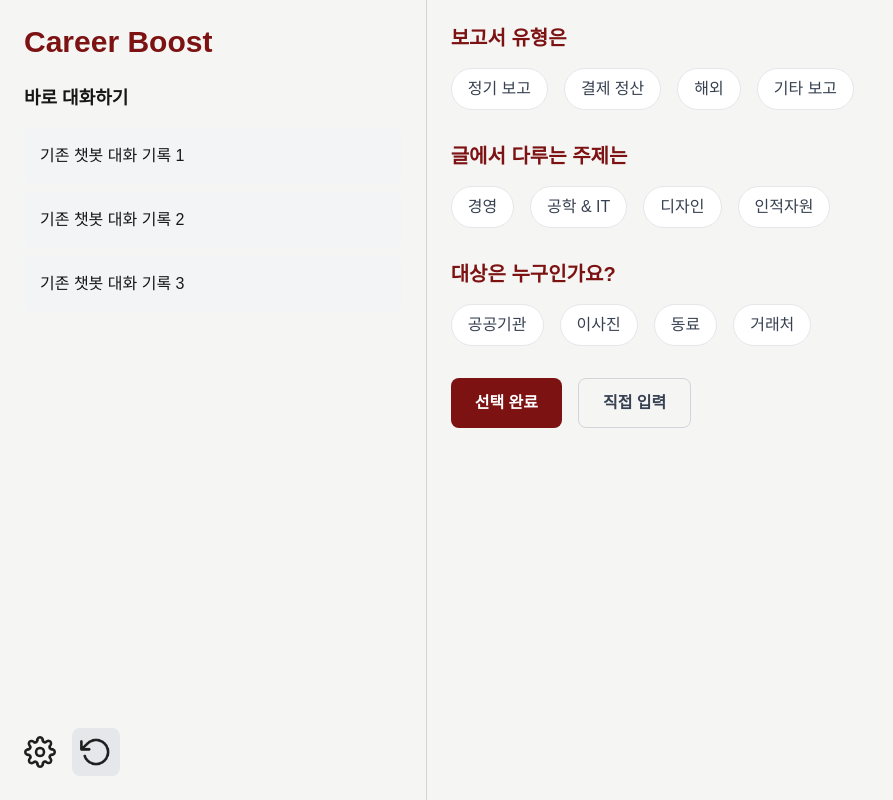
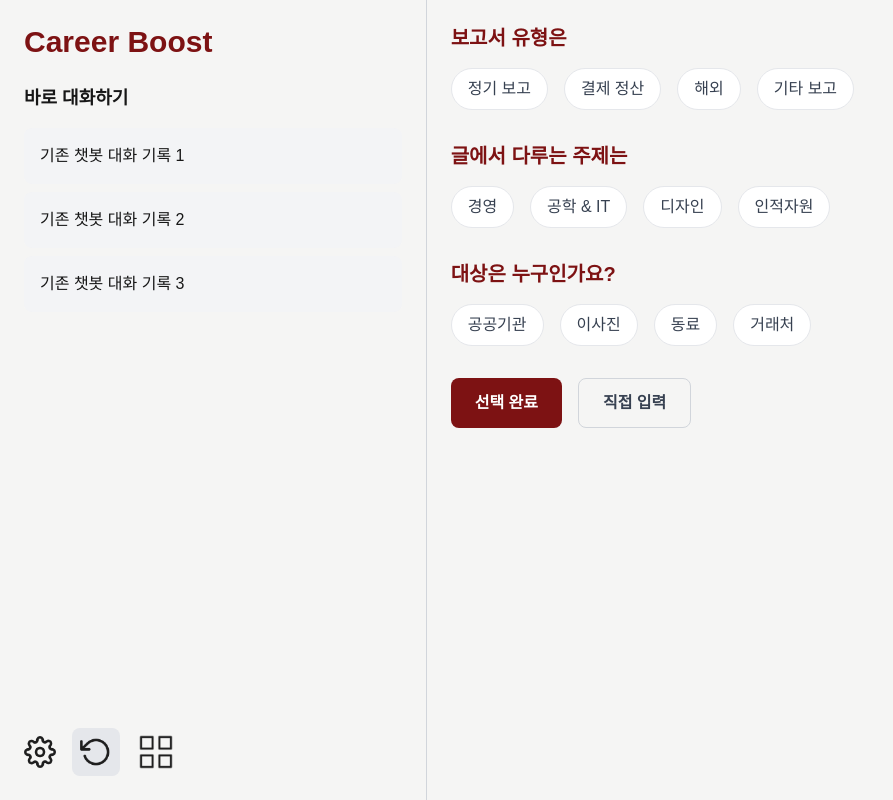
Before and after one commit to PITER-AI/CareerBoost-FE, a Next.js app in the folder careerboost/: page /chat in a window 1280 px wide. Shown: the whole page, without its empty margins (0-893 px from the left). Built offline with nearby package versions, Linux system fonts and the light colour scheme; no server answers.

Commit message:
[FEAT]: 메인페이지 버튼 추가 With Chat page

```diff
--- a/careerboost/app/chat/page.tsx
+++ b/careerboost/app/chat/page.tsx
@@ -86,6 +86,15 @@ export default function ChatPage() {
               className="w-8 h-8"
             />
           </button>
+          <Link href="/">
+          <div className="cursor-pointer">
+            <img
+              src="/grid_icon.png"
+              alt="메인페이지로 이동"
+              className="w-10 h-10"
+            />
+          </div>
+        </Link>
         </div>
       </aside>
 
```
